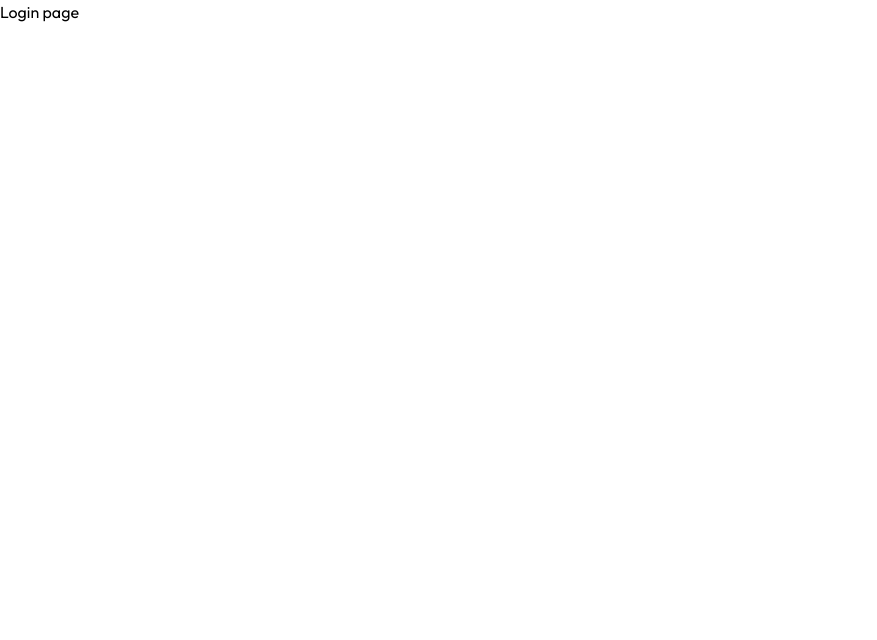
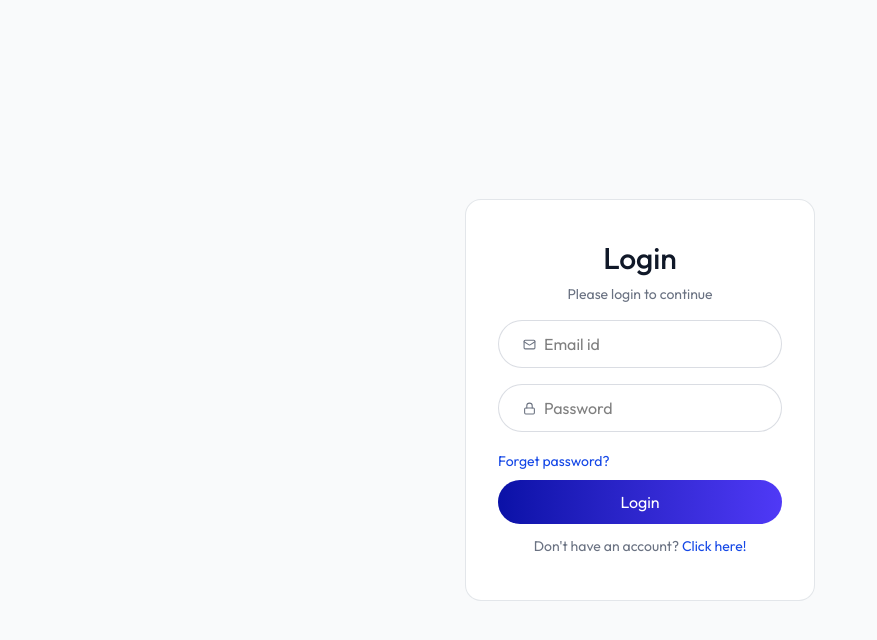
Before and after one commit to Komeshan/SmartResume, a React (Vite) app in the folder client/: page /login in a window 1280 px wide. Shown: the top 640 px of the page, without its empty margins (0-877 px from the left). Built offline with nearby package versions, Linux system fonts and the light colour scheme.

Commit message:
Login page

```diff
--- /dev/null
+++ b/client/src/components/Navbar.jsx
@@ -0,0 +1,29 @@
+import React from 'react'
+import { Link, useNavigate } from 'react-router-dom'
+
+const Navbar = () => {
+
+    const user = {name: "John Doe"}
+    const navigate = useNavigate()
+
+    const logoutUser = () => {
+        navigate('/')
+    }
+
+  return (
+    <div className='shadow bg-white'>
+        <nav className='flex items-center justify-between max-w-7xl mx-auto px-4 py-3.5 text-slate-800 transition-all'>
+            <Link to='/'>
+                <img src="/SMART.svg" alt="" className='h-11 w-auto' />
+            </Link>
+
+            <div className='flex items-center gap-4 text-sm'>
+                <p className='max-sm:hidden'>Hi, {user?.name}</p>
+                <button onClick={logoutUser} className='bg-white hover:bg-slate-50 border border-gray-300 px-7 py-1.5 rounded-full active:scale-95 transition-all'>Logout</button>
+            </div>
+        </nav>
+    </div>
+  )
+}
+
+export default Navbar
--- a/client/src/pages/Layout.jsx
+++ b/client/src/pages/Layout.jsx
@@ -1,11 +1,12 @@
 import React from 'react'
 import { Outlet } from 'react-router-dom'
+import Navbar from '../components/Navbar'
 
 const Layout = () => {
   return (
     <div>
-        <h1>Layout page</h1>
-        <div>
+        <div className='min-h-screen bg-gray-50'>
+            <Navbar/>
             <Outlet/>
         </div>
     </div>
--- a/client/src/pages/Login.jsx
+++ b/client/src/pages/Login.jsx
@@ -1,9 +1,55 @@
+import { Lock, Mail, User2Icon } from 'lucide-react'
 import React from 'react'
 
 const Login = () => {
+
+  const query = new URLSearchParams(window.location.search)
+  const urlState = query.get("state")
+  const [state, setState] = React.useState(urlState || "login")
+
+    const [formData, setFormData] = React.useState({
+        name: '',
+        email: '',
+        password: ''
+    })
+
+    const handleSubmit = async (e) => {
+        e.preventDefault()
+
+    }
+
+    const handleChange = (e) => {
+        const { name, value } = e.target
+        setFormData(prev => ({ ...prev, [name]: value }))
+    }
+
   return (
-    <div>
-        <h1>Login page</h1>
+    <div className='flex items-center justify-center min-h-screen bg-gray-50'>
+      <form onSubmit={handleSubmit} className="sm:w-[350px] w-full text-center border border-gray-300/60 rounded-2xl px-8 bg-white">
+          <h1 className="text-gray-900 text-3xl mt-10 font-medium">{state === "login" ? "Login" : "Sign up"}</h1>
+          <p className="text-gray-500 text-sm mt-2">Please {state} to continue</p>
+          {state !== "login" && (
+              <div className="flex items-center mt-6 w-full bg-white border border-gray-300/80 h-12 rounded-full overflow-hidden pl-6 gap-2">
+                  <User2Icon size={16} color="#6B7280" />
+                  <input type="text" name="name" placeholder="Name" className="border-none outline-none ring-0" value={formData.name} onChange={handleChange} required />
+              </div>
+          )}
+          <div className="flex items-center w-full mt-4 bg-white border border-gray-300/80 h-12 rounded-full overflow-hidden pl-6 gap-2">
+              <Mail size={13} color="#6B7280" />
+              <input type="email" name="email" placeholder="Email id" className="border-none outline-none ring-0" value={formData.email} onChange={handleChange} required />
+          </div>
+          <div className="flex items-center mt-4 w-full bg-white border border-gray-300/80 h-12 rounded-full overflow-hidden pl-6 gap-2">
+              <Lock size={13} color="#6B7280" />
+              <input type="password" name="password" placeholder="Password" className="border-none outline-none ring-0" value={formData.password} onChange={handleChange} required />
+          </div>
+          <div className="mt-4 text-left text-blue-700">
+              <button className="text-sm" type="reset">Forget password?</button>
+          </div>
+          <button type="submit" className="mt-2 w-full h-11 rounded-full text-white bg-gradient-to-r from-[#0a11a7] to-indigo-600 hover:opacity-90 transition-opacity">
+              {state === "login" ? "Login" : "Sign up"}
+          </button>
+          <p onClick={() => setState(prev => prev === "login" ? "register" : "login")} className="text-gray-500 text-sm mt-3 mb-11">{state === "login" ? "Don't have an account?" : "Already have an account?"} <a href="#" className="text-blue-700 hover:underline">Click here!</a></p>
+      </form>
     </div>
   )
 }
```
